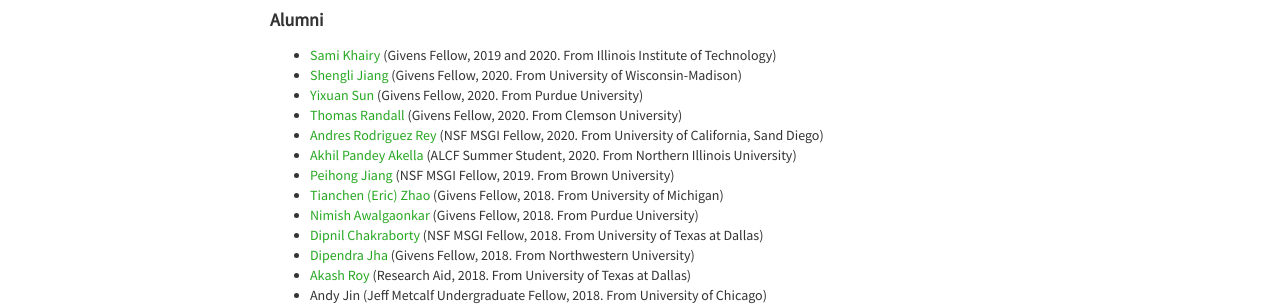
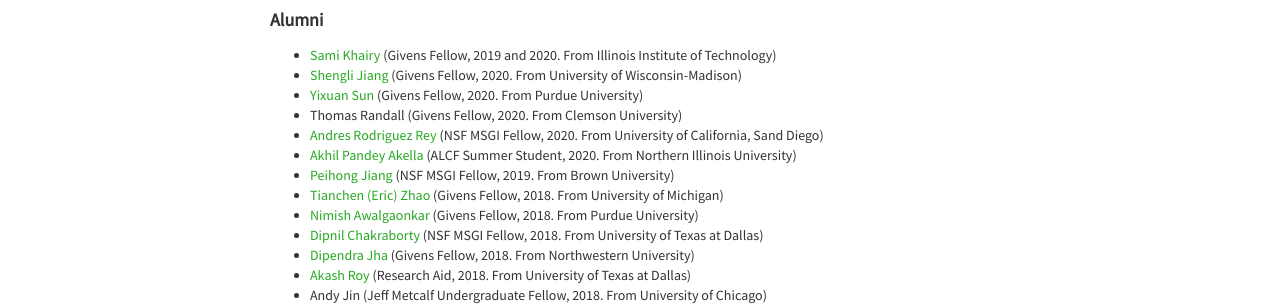
Before and after one commit to pbalapra/pbalapra.github.io, a Jekyll site: the page built from jobs.html, in a window 1280 px wide. Shown: the part 288-594 px from the top of the page. Built offline with Jekyll 4.4.1, drawn with Linux system fonts in a browser that asks for light colours; nearby versions of some CDN libraries; some web fonts are replaced.

Commit message:
team edit

```diff
--- a/_includes/team.html
+++ b/_includes/team.html
@@ -19,7 +19,7 @@
         <li class="itemize"><a href="https://www.linkedin.com/in/sami-khairy-268b4181/", target="black_">Sami Khairy</a> (Givens Fellow, 2019 and 2020. From Illinois Institute of Technology)</li>
         <li class="itemize"><a href="https://www.linkedin.com/in/shengli-jiang-59500085/", target="black_">Shengli Jiang</a> (Givens Fellow, 2020. From University of Wisconsin-Madison)</li>
         <li class="itemize"><a href="https://www.linkedin.com/in/yixuan-sun-b62251139/", target="black_">Yixuan Sun</a> (Givens Fellow, 2020. From Purdue University)</li>
-        <li class="itemize"><a href="https://www.linkedin.com/in/sami-khairy-268b4181/", target="black_">Thomas Randall</a> (Givens Fellow, 2020. From Clemson University)</li>
+        <li class="itemize">Thomas Randall (Givens Fellow, 2020. From Clemson University)</li>
         <li class="itemize"><a href="https://www.linkedin.com/in/andr%C3%A9s-rodr%C3%ADguez-rey-b48a38b8/", target="black_">Andres Rodriguez Rey</a> (NSF MSGI Fellow, 2020. From University of California, Sand Diego)</li>
         <li class="itemize"><a href="https://www.linkedin.com/in/akhilpandey/", target="black_">Akhil Pandey Akella</a> (ALCF Summer Student, 2020. From Northern Illinois University)</li>
         <li class="itemize"><a href="https://www.linkedin.com/in/peihong-jiang-7191b244/", target="black_">Peihong Jiang</a> (NSF MSGI Fellow, 2019. From Brown University)</li>
```
